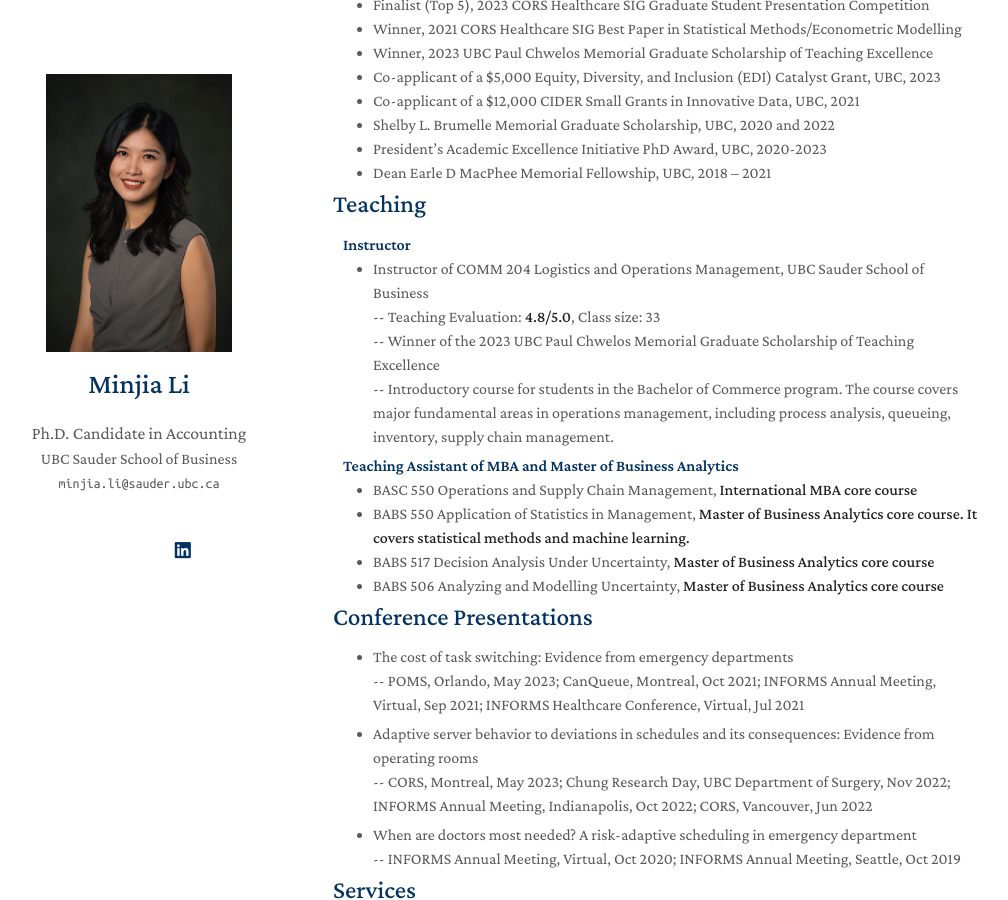
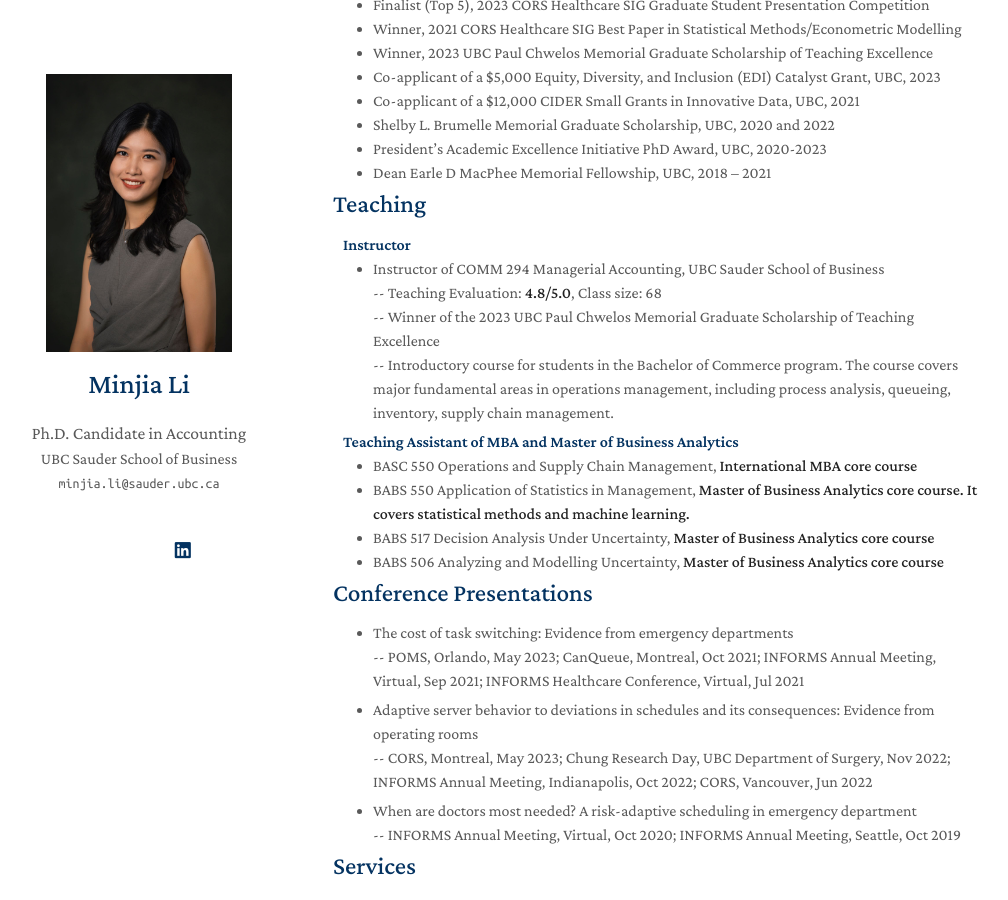
Before and after one commit to zeyang1225/zeyang1225.github.io, a Jekyll site: the page built from index.md, in a window 1280 px wide and 900 px high, scrolled down 1943 px. Shown: the whole window, without its empty margins (137-1145 px from the left). Built offline with Jekyll 4.4.1, drawn with Linux system fonts in a browser that asks for light colours; nearby versions of some CDN libraries; a style sheet for code colours, icons or effects is not loaded; our own code applies the rules of GitHub Pages for plain Markdown files.

Commit message:
Update teaching.md

```diff
--- a/_includes/teaching.md
+++ b/_includes/teaching.md
@@ -1,8 +1,8 @@
 ## Teaching
 <h4 style="margin:0 10px 0;">Instructor</h4>
 <ul style="margin:0 0 5px;">
-  <li><autocolor>Instructor of COMM 204 Logistics and Operations Management, UBC Sauder School of Business</autocolor></li>
-      -- Teaching Evaluation: <strong>4.8/5.0</strong>, Class size: 33<br>
+  <li><autocolor>Instructor of COMM 294 Managerial Accounting, UBC Sauder School of Business</autocolor></li>
+      -- Teaching Evaluation: <strong>4.8/5.0</strong>, Class size: 68 <br>
       -- Winner of the 2023 UBC Paul Chwelos Memorial Graduate Scholarship of Teaching Excellence<br>
       -- Introductory course for students in the Bachelor of Commerce program. The course covers major fundamental areas in operations management, including process analysis, queueing, inventory, supply chain management.<br>
 </ul>
```
